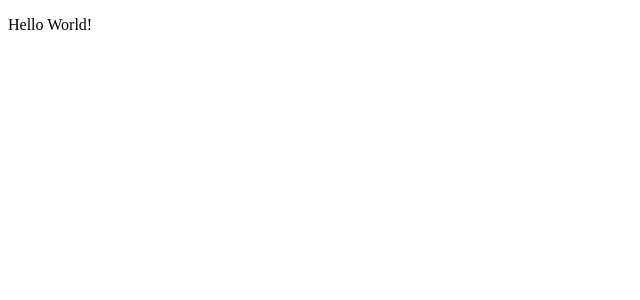
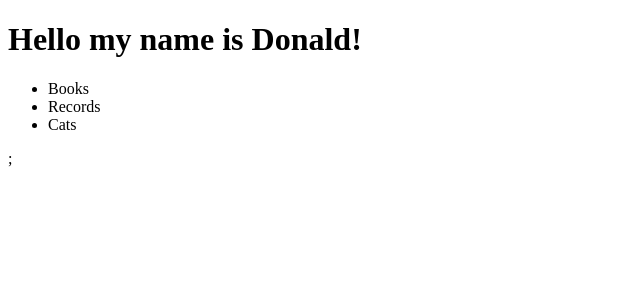
Before and after one commit to dlinnell2/relearn, a React (Create React App) app: page / in a window 1280 px wide. Shown: the top 300 px of the page, without its empty margins (0-640 px from the left). Built offline with nearby package versions, Linux system fonts and the light colour scheme.

Commit message:
Second activity - rendering items

```diff
--- a/src/App.js
+++ b/src/App.js
@@ -1,6 +1,6 @@
 import React from "react";
-import HelloReact from "./components/HelloReact";
+import HelloDiv from "./components/HelloDiv";
 
-const App = () => <HelloReact />;
+const App = () => <HelloDiv />;
 
 export default App;
--- /dev/null
+++ b/src/components/HelloDiv.js
@@ -0,0 +1,14 @@
+import React from "react";
+
+const HelloDiv = () =>
+<div>
+    <h1>Hello my name is Donald!</h1>
+    <ul>
+        <li>Books</li>
+        <li>Records</li>
+        <li>Cats</li>
+        </ul>;
+
+    </div>
+
+export default HelloDiv;
--- a/src/components/HelloReact.js
+++ /dev/null
@@ -1,5 +0,0 @@
-import React from "react";
-
-const HelloReact = () => <p>Hello World!</p>;
-
-export default HelloReact;
```
